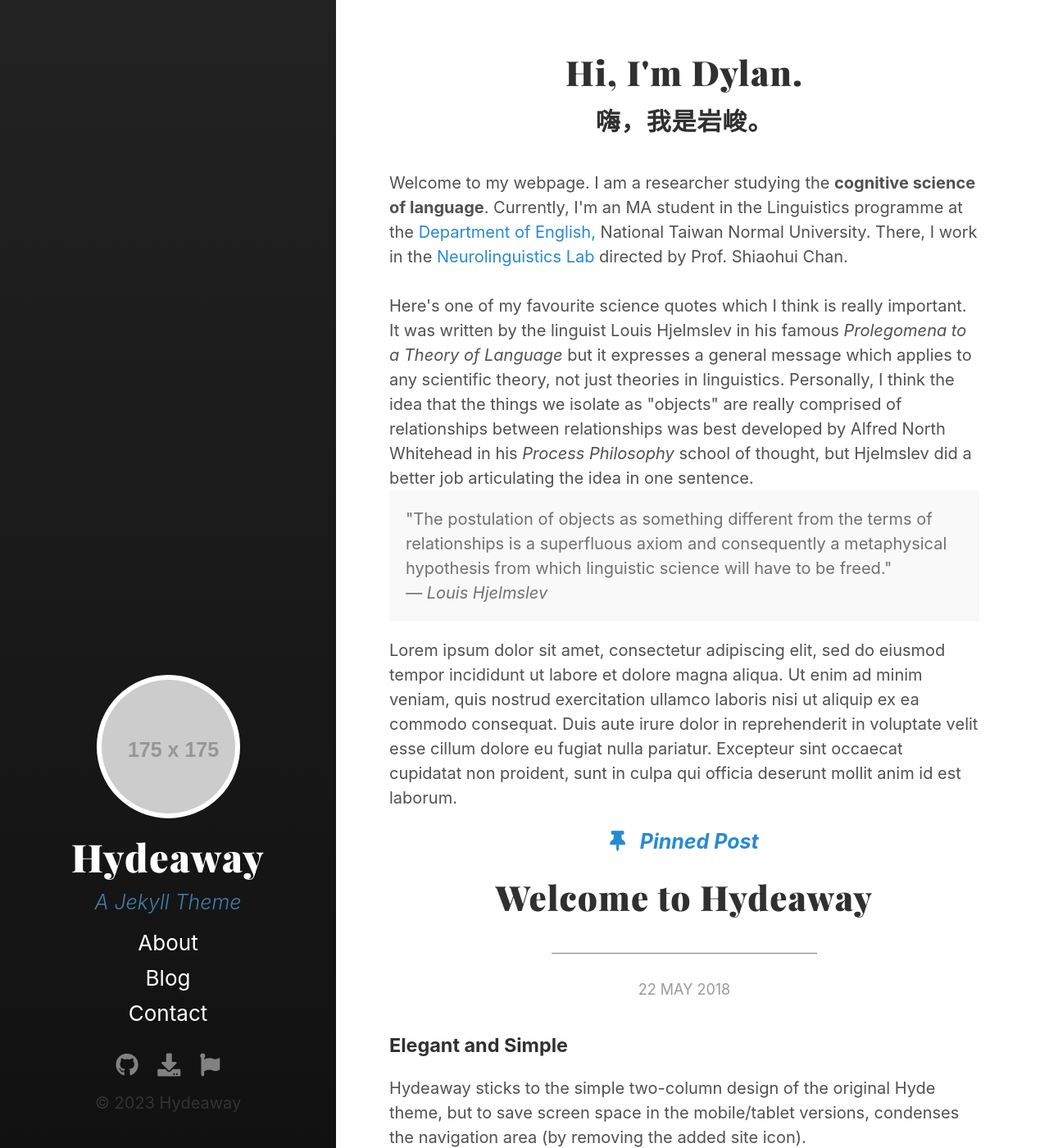
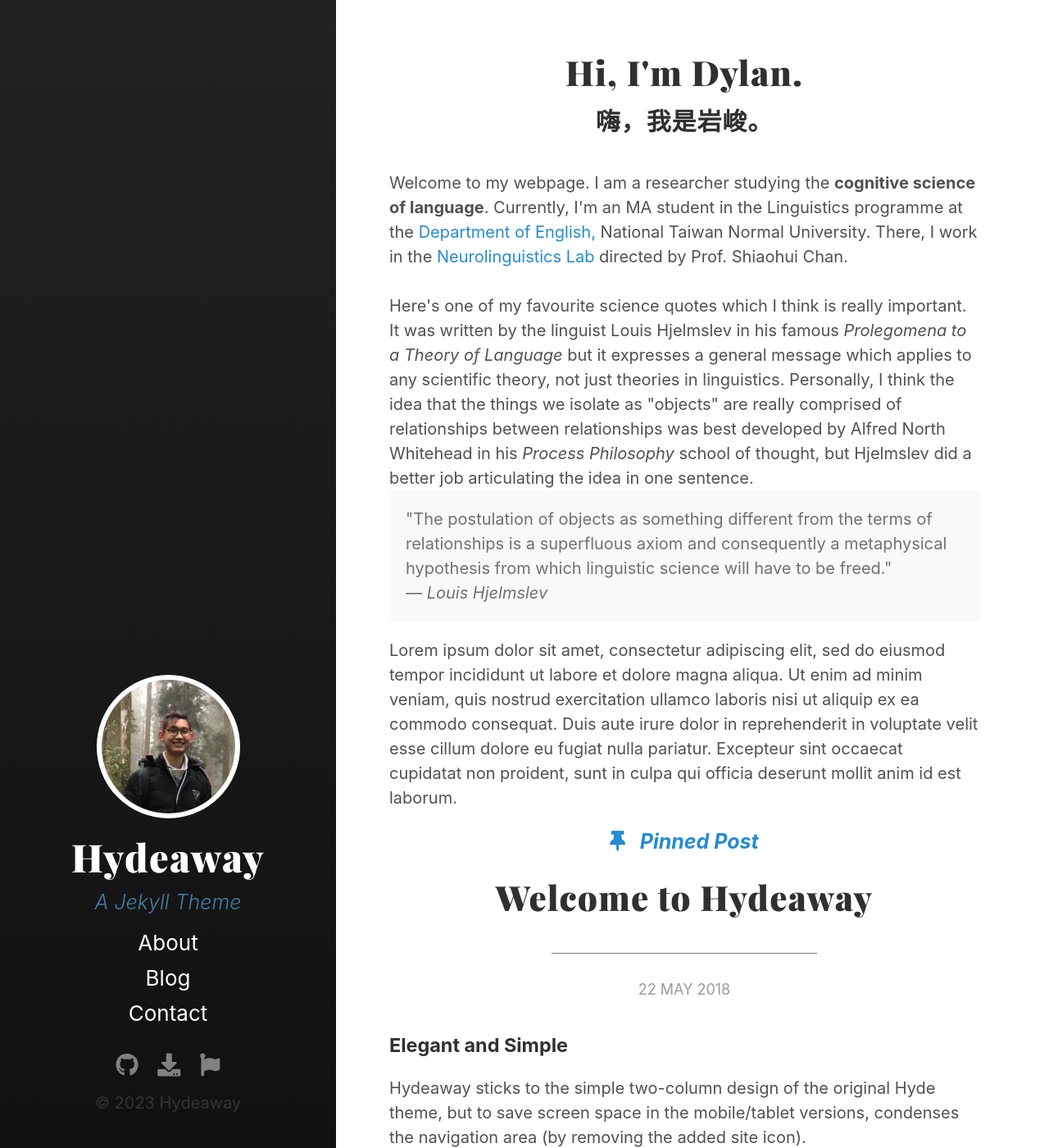
Before and after one commit to dylanscottlow/dylanscottlow.github.io, a Jekyll site: the page built from index.html, in a window 1280 px wide and 1400 px high. Shown: the whole window at 82% size. Built offline with Jekyll 4.4.1, drawn with Linux system fonts in a browser that asks for light colours; the list of posts is cut into pages by our own code.

Commit message:
Specify site-icon to profile_pic.jpg

```diff
--- a/_sass/modules/_site-icon.scss
+++ b/_sass/modules/_site-icon.scss
@@ -8,7 +8,7 @@
     border-radius: 50%;
     border: 6px solid #fff;
     text-align: center;
-    background: url(https://placehold.it/175x175);
+    background: url(../../assets/img/profile_pic.jpg);
     background-size: 175px;
     background-repeat: no-repeat;
     margin-bottom: 1rem;
@@ -21,9 +21,9 @@
     line-height: 175px;
   }
 
-  .site-icon:hover {
-    background: url(https://placehold.it/175x175);
-    transition: 0.5s;
-  }
+  //.site-icon:hover {
+  //  background: url(https://placehold.it/175x175);
+  //  transition: 0.5s;
+  //}
 
 }
```
Also changed, not shown: assets/img/profile_pic.jpg (added).
